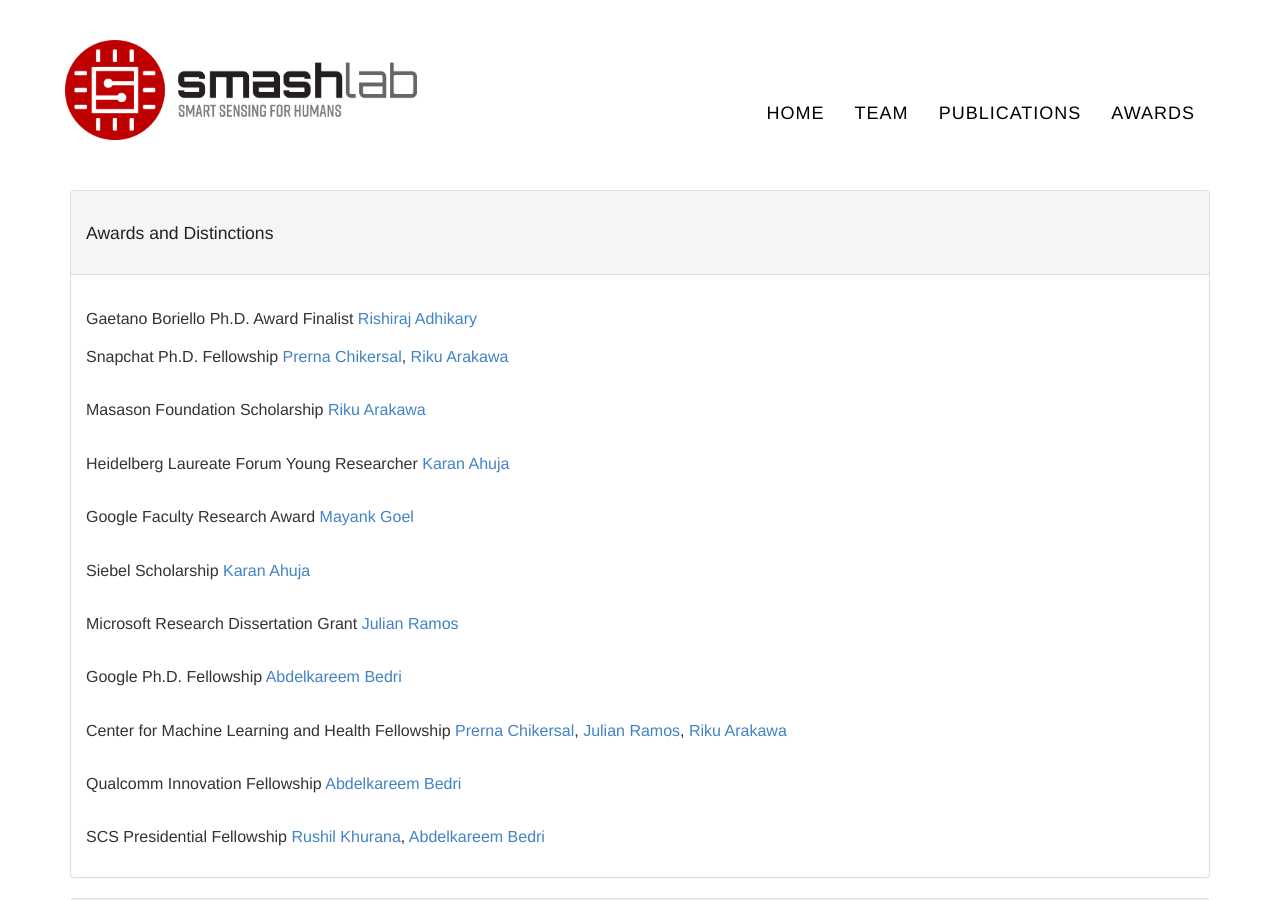
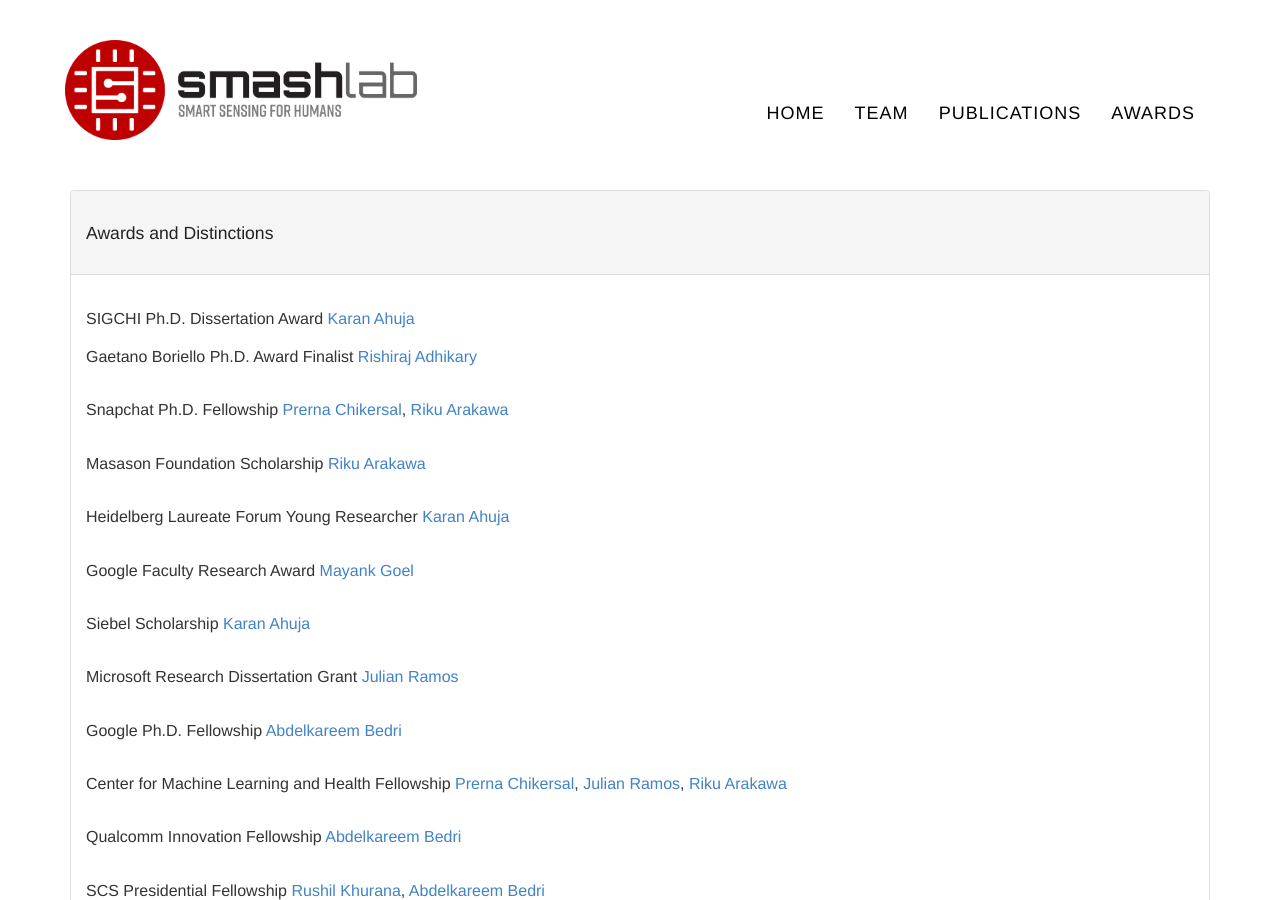
Before and after one commit to cmusmashlab/cmusmashlab.github.io, a Jekyll site: the page built from awards/index.html, in a window 1280 px wide and 900 px high. Built offline with Jekyll 4.4.1, drawn with Linux system fonts in a browser that asks for light colours; nearby versions of some CDN libraries; some web fonts are replaced.

Commit message:
Update fellowships.yml
Added Karan's SIGCHI award.

```diff
--- a/_data/fellowships.yml
+++ b/_data/fellowships.yml
@@ -1,3 +1,6 @@
+- name: SIGCHI Ph.D. Dissertation Award
+  people: [ahuja]
+
 - name: Gaetano Boriello Ph.D. Award Finalist
   people: [rishiraj]
 
```
